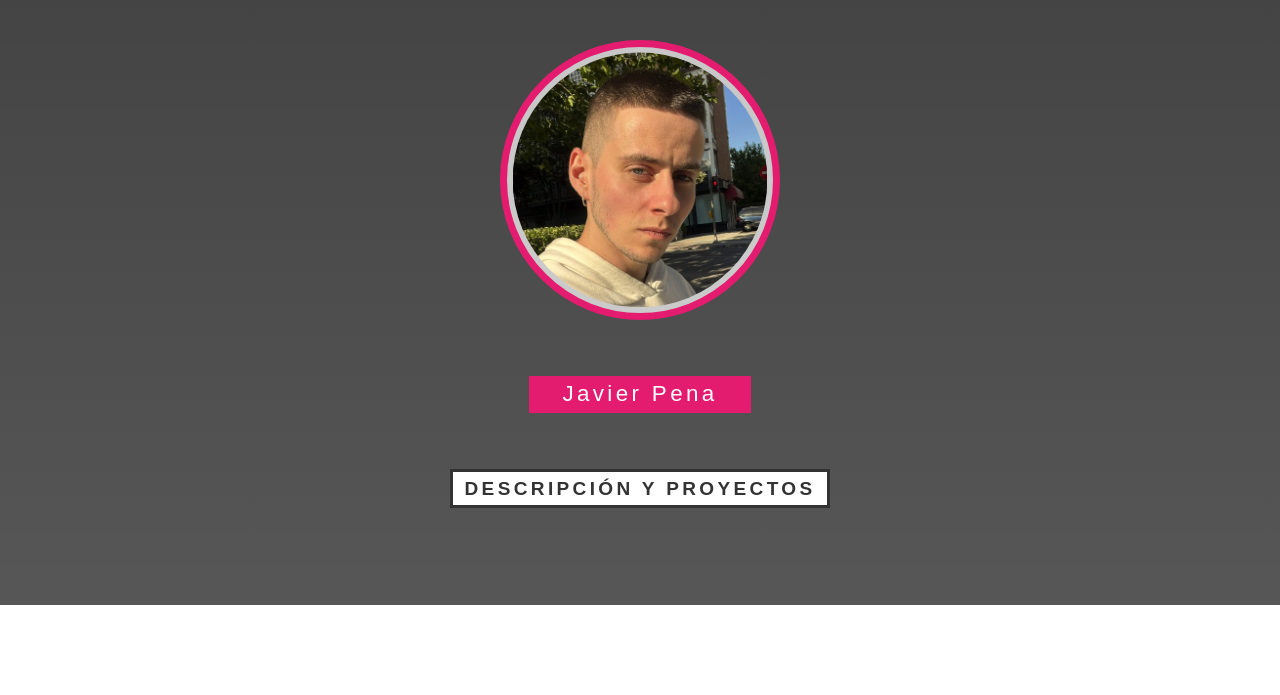
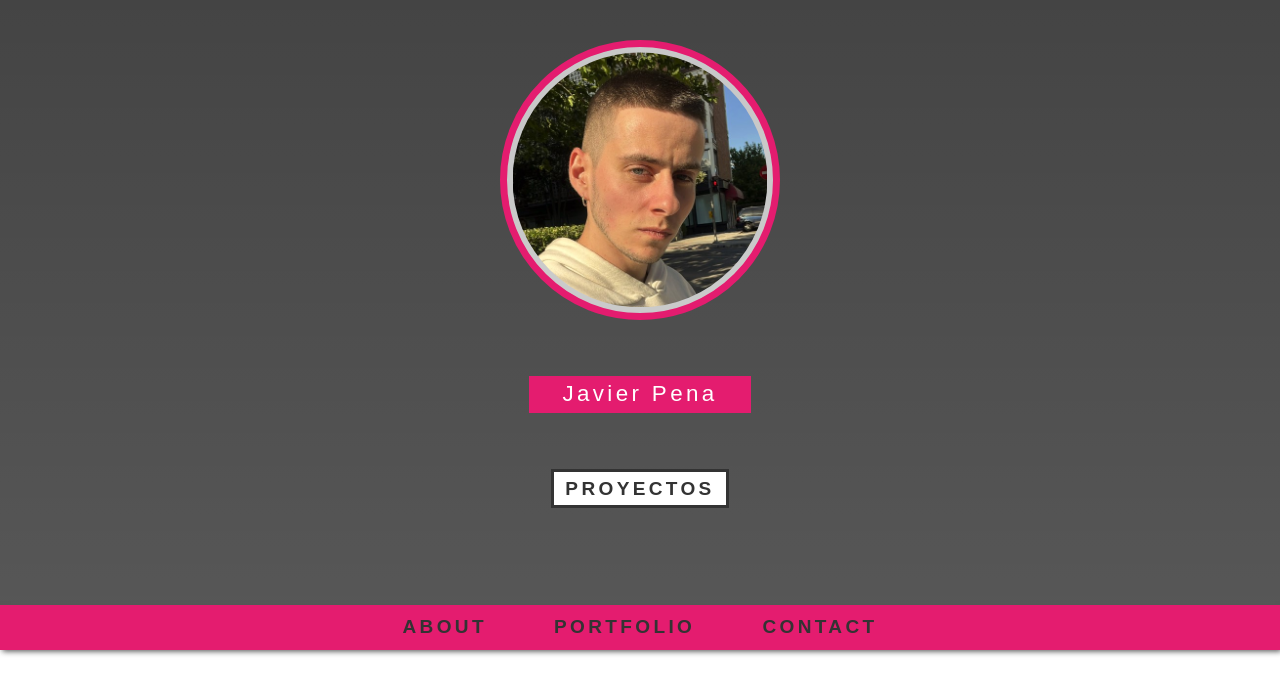
Before and after one commit to JavierPenita/OwnCV, a plain HTML site: page index.html in a window 1280 px wide. Shown: the part 195-890 px from the top of the page. Before the commit the page ends 800 px from the top, so only its background shows below. Drawn offline with Linux system fonts and the light colour scheme.

Commit message:
barra opciones

```diff
--- a/index.html
+++ b/index.html
@@ -19,16 +19,24 @@
 
     <div class="container">
         <!-- Section 1 -->
-        <section class="section-1">
+        <section class="section-1 center">
             <h1 class="section-1-heading">
                 Software Developer
             </h1>
             <img src="foto.jpg" alt="Javier Pena" class="person-img"/>
             <h3 class="person-name"> Javier Pena</h3>
-            <a href="#" class="section-1-btn"> Descripción y proyectos</a>
+            <a href="#" class="section-1-btn"> Proyectos</a>
         </section>
         <!-- End Section 1 -->
 
+        <!-- Nav bar -->
+         <nav class="navbar center">
+            <a href="#" class="navbar-link">About</a>
+            <a href="#" class="navbar-link">Portfolio</a>
+            <a href="#" class="navbar-link">Contact</a>
+         </nav>
+         <br><br><br><br><br><br><br><br><br><br><br><br><br><br><br><br><br><br><br><br><br><br><br><br><br><br><br><br><br><br><br><br><br><br><br><br><br><br><br><br><br><br><br><br><br><br><br><br><br><br>
+        <!-- End Nav bar -->
     </div>
 
 
--- a/style.css
+++ b/style.css
@@ -12,7 +12,11 @@
 html{
     font-size: 70%;
 }
-
+.center {
+    display: flex;
+    justify-content: center;
+    align-items: center;
+}
 /* Final estilos*/
 
 /* seccion 1 */
@@ -25,8 +29,6 @@ html{
      background-image: cover;
      display: flex;
      flex-direction: column;
-     justify-content: center;
-     align-items: center;
 }
 .section-1-heading {
     font-size: 6rem;
@@ -69,3 +71,41 @@ html{
     letter-spacing: 0.3rem;
 
 }
+
+/* end seccion 1 */
+
+/* navbar*/
+.navbar {
+    width: 100%;
+    height: 4rem;
+    background-color: #e41c6f;
+    box-shadow: 0.2rem 0.2rem 0.5rem #555;
+}
+
+.navbar-link {
+    font-size: 1.7rem;
+    font-weight: 600;
+    color: #333;
+    margin: 0 3rem;
+    letter-spacing: 0.3rem;
+    text-transform: uppercase;
+    position: relative;
+    transition: color 0.2s;
+}
+.navbar-link:hover {
+    color: white;
+}
+.navbar-link::before{
+    content: "";
+    width: 0;
+    height: 0.2rem;
+    background-color: white;
+    position: absolute;
+    right: -15%;
+    bottom: -0.3rem;
+    transition: width 0.2s;
+}
+.navbar-link:hover::before{
+    width: 130%;
+}
+/* end navbar*/
```
